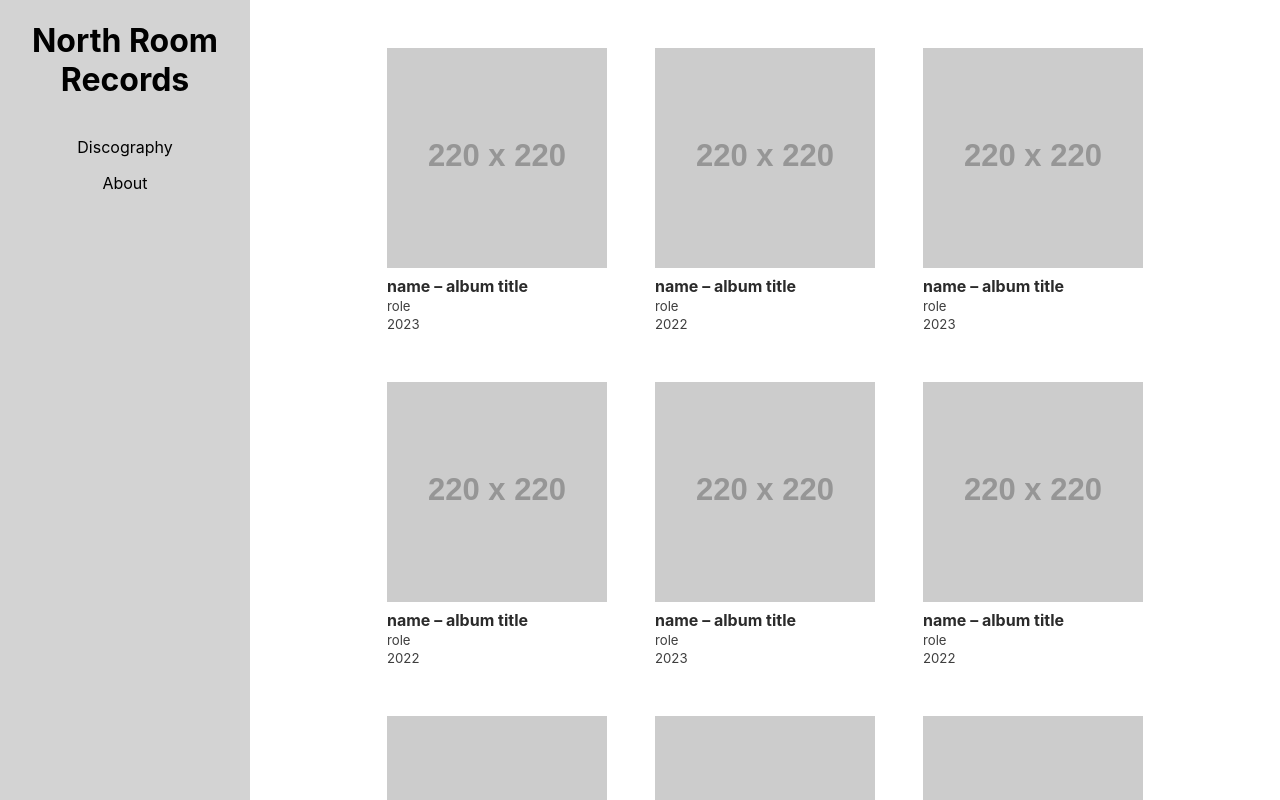
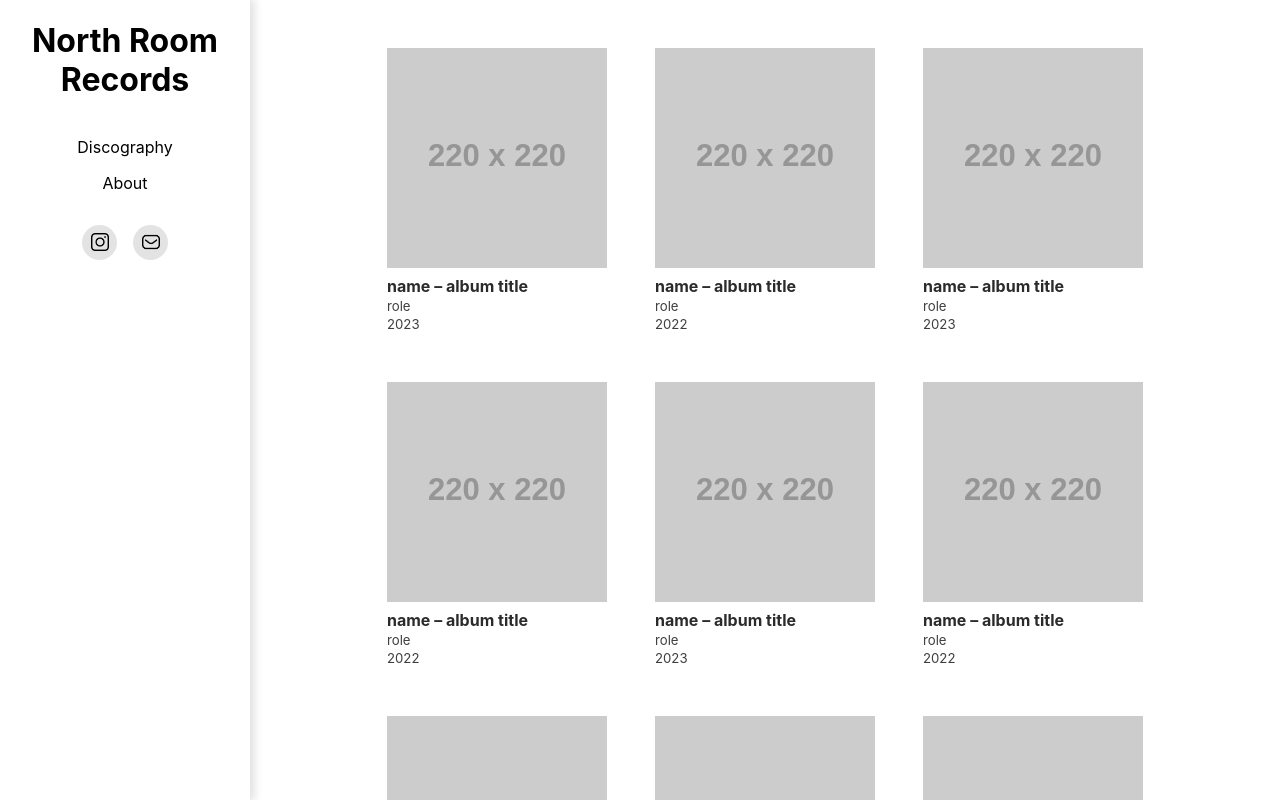
Before and after one commit to by-erinmichelle/north-room-records, a React (Create React App) app: page / in a window 1280 px wide. Shown: the top 800 px of the page. Built offline with nearby package versions, Linux system fonts and the light colour scheme.

Commit message:
add social icons

```diff
--- a/src/App.js
+++ b/src/App.js
@@ -1,4 +1,3 @@
-import logo from './logo.svg';
 import './assets/scss/App.scss';
 import Album from './components/Album.js';
 
@@ -84,17 +83,24 @@ function App() {
         {/* <div className="sidebar__content"> */}
         {/* logo */} <h1>North Room Records</h1>
         <nav className="menu">
-          <a href="#albums">Discography</a>
+          <a href="#discography">Discography</a>
           <a href="#about">About</a>
           <div className="social-icons">
-            {/* email */}
-            {/* instagram */}
+            <div className="icon">
+              <img
+                src={process.env.PUBLIC_URL + '/assets/instagram.png'}
+                alt=""
+              />
+            </div>
+            <div className="icon">
+              <img src={process.env.PUBLIC_URL + '/assets/email.png'} alt="" />
+            </div>
           </div>
         </nav>
         {/* </div> */}
       </header>
 
-      <div id="albums" className="albums">
+      <div id="discography" className="albums">
         {albums.map((album, index) => (
           <Album key={index} album={album} />
         ))}
--- a/src/assets/scss/App.scss
+++ b/src/assets/scss/App.scss
@@ -26,13 +26,13 @@ a {
 
 .sidebar {
   grid-area: sidebar;
-  background-color: lightgrey;
   height: 100vh;
   position: fixed;
   width: 250px;
   top: 0;
   left: 0;
   text-align: center;
+  box-shadow: rgb(227, 227, 227) 4px 0px 8px 1px;
 }
 
 .menu {
@@ -41,6 +41,28 @@ a {
   flex-direction: column;
   a {
     margin-top: 1rem;
+  }
+}
+
+.social-icons {
+  margin-top: 1.5rem;
+  display: flex;
+  justify-content: center;
+  .icon {
+    margin: 0.5rem;
+    position: relative;
+    width: 35px;
+    height: 35px;
+    border-radius: 100%;
+    background: rgb(227, 227, 227);
+  }
+  img {
+    width: 18px;
+    height: 18px;
+    position: absolute;
+    top: 50%;
+    left: 50%;
+    transform: translate(-50%, -50%);
   }
 }
 
```
Also changed, not shown: public/assets/email.png (added), public/assets/instagram.png (added).
